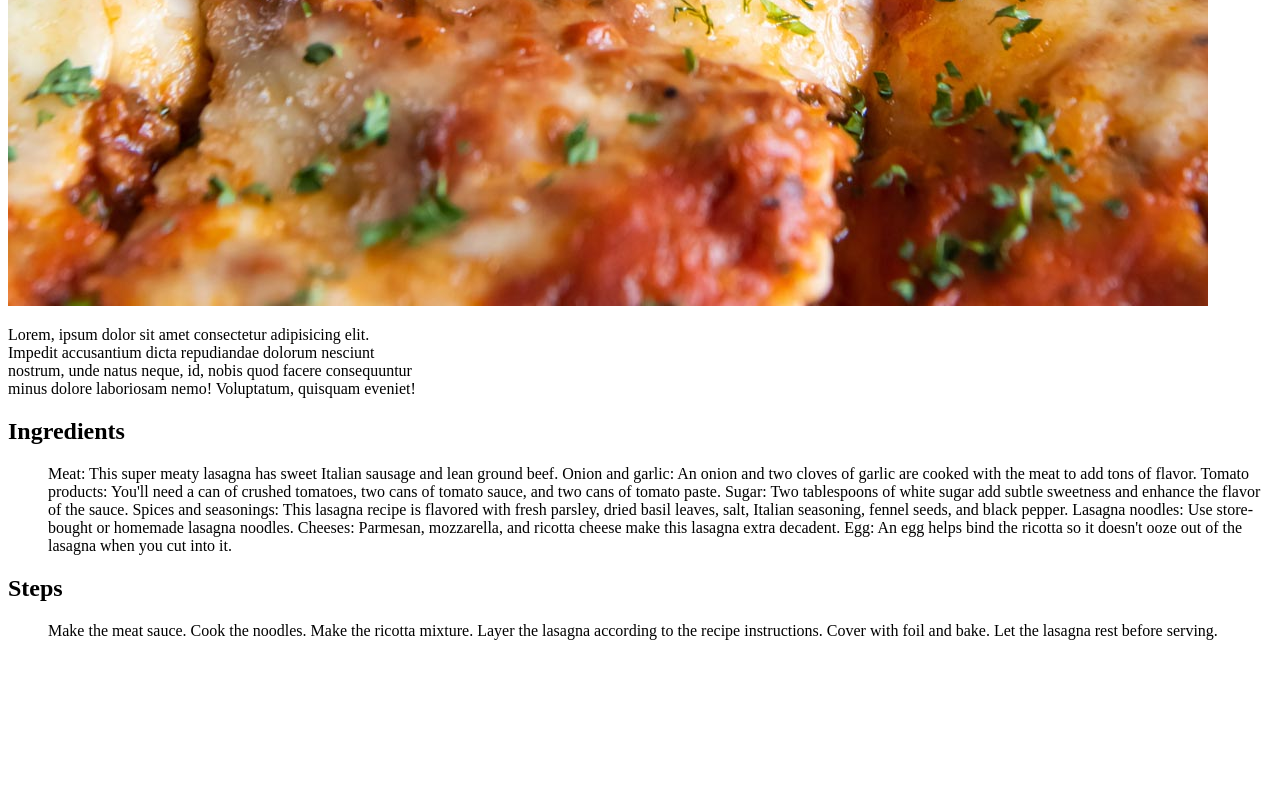
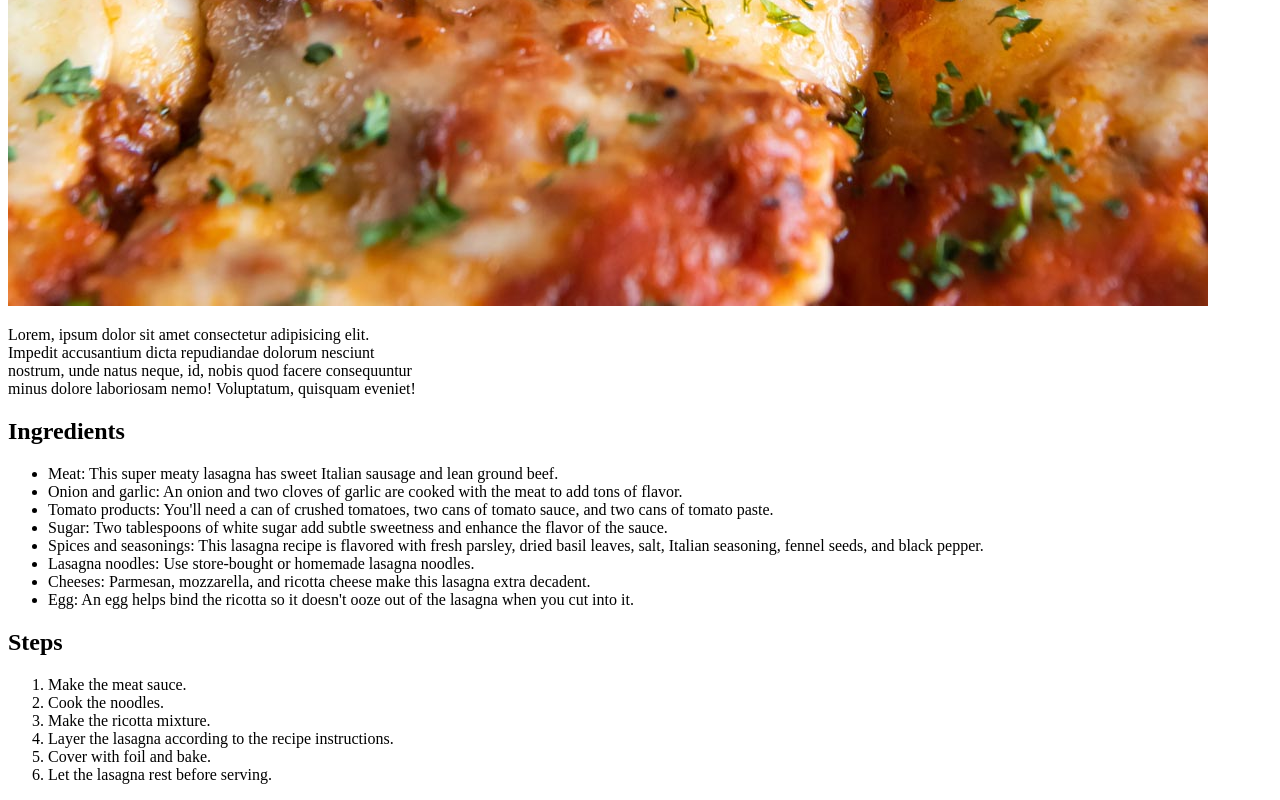
Before and after one commit to Bear255/odin-recipes, a plain HTML site: page recipes/lasagna.html in a window 1280 px wide. Shown: the part 974-1774 px from the top of the page. Before the commit the page ends 1630 px from the top, so only its background shows below. Drawn offline with Linux system fonts and the light colour scheme.

Commit message:
missing <li> on all recipes added, now working as intended

```diff
--- a/recipes/lasagna.html
+++ b/recipes/lasagna.html
@@ -15,23 +15,23 @@
     </p>
     <h2>Ingredients</h2>
     <ul>
-        Meat: This super meaty lasagna has sweet Italian sausage and lean ground beef.
-        Onion and garlic: An onion and two cloves of garlic are cooked with the meat to add tons of flavor.
-        Tomato products: You'll need a can of crushed tomatoes, two cans of tomato sauce, and two cans of tomato paste.
-        Sugar: Two tablespoons of white sugar add subtle sweetness and enhance the flavor of the sauce.
-        Spices and seasonings: This lasagna recipe is flavored with fresh parsley, dried basil leaves, salt, Italian seasoning, fennel seeds, and black pepper.
-        Lasagna noodles: Use store-bought or homemade lasagna noodles.
-        Cheeses: Parmesan, mozzarella, and ricotta cheese make this lasagna extra decadent.
-        Egg: An egg helps bind the ricotta so it doesn't ooze out of the lasagna when you cut into it.
+       <li>Meat: This super meaty lasagna has sweet Italian sausage and lean ground beef.</li>
+       <li>Onion and garlic: An onion and two cloves of garlic are cooked with the meat to add tons of flavor.</li>
+        <li>Tomato products: You'll need a can of crushed tomatoes, two cans of tomato sauce, and two cans of tomato paste.</li>
+        <li>Sugar: Two tablespoons of white sugar add subtle sweetness and enhance the flavor of the sauce.</li>
+        <li>Spices and seasonings: This lasagna recipe is flavored with fresh parsley, dried basil leaves, salt, Italian seasoning, fennel seeds, and black pepper.</li>
+        <li>Lasagna noodles: Use store-bought or homemade lasagna noodles.</li>
+        <li>Cheeses: Parmesan, mozzarella, and ricotta cheese make this lasagna extra decadent.</li>
+        <li>Egg: An egg helps bind the ricotta so it doesn't ooze out of the lasagna when you cut into it. </li>
     </ul>
     <h2>Steps</h2>
     <ol>
-        Make the meat sauce.
-        Cook the noodles.
-        Make the ricotta mixture.
-        Layer the lasagna according to the recipe instructions.
-        Cover with foil and bake.
-        Let the lasagna rest before serving.
+        <li>Make the meat sauce.</li>
+        <li>Cook the noodles.</li>
+        <li>Make the ricotta mixture.</li>
+        <li>Layer the lasagna according to the recipe instructions.</li>
+        <li>Cover with foil and bake.</li>
+        <li>Let the lasagna rest before serving.</li>
     </ol>
 </body>
 </html>
```
Also changed, not shown: index.html (+1 -1 lines), recipes/garlicbread.html (+14 -14 lines).
